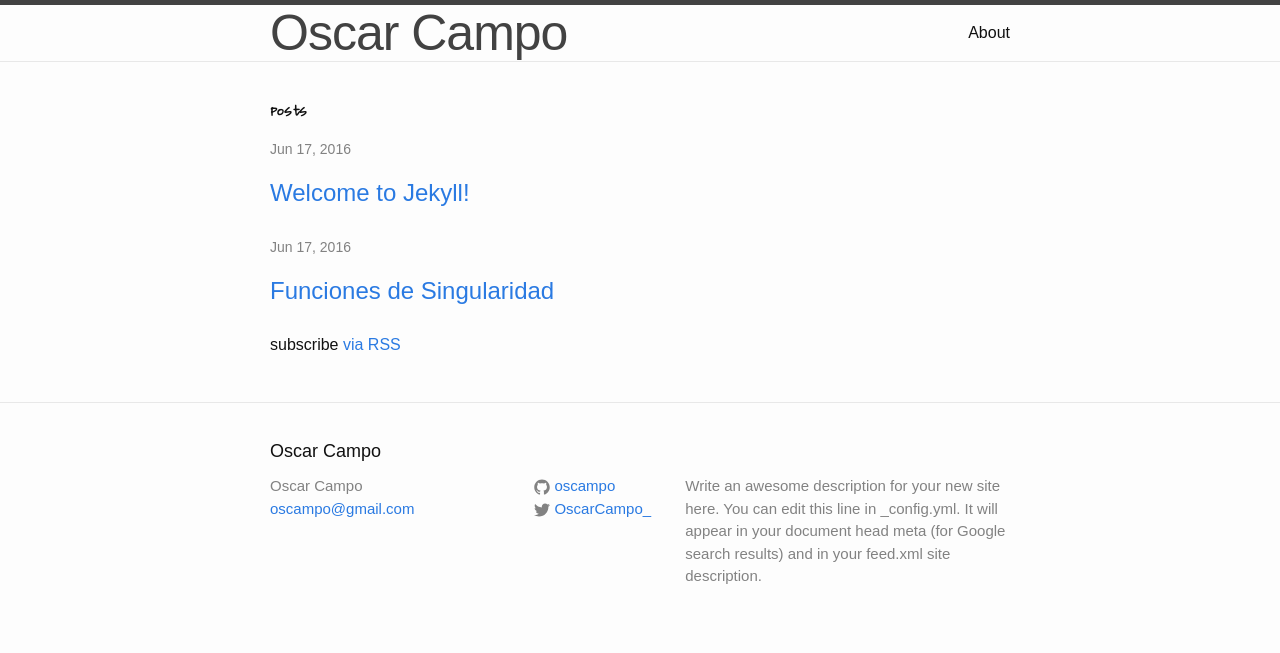
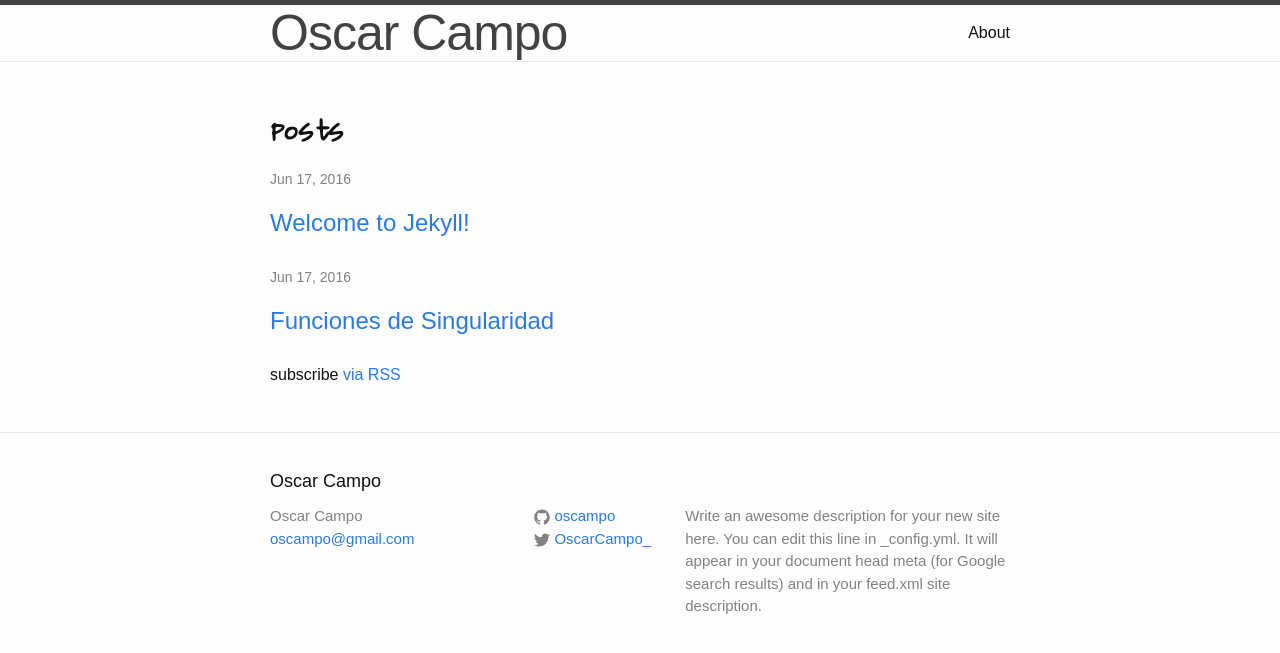
Before and after one commit to oscampo/oscampo.github.io, a Jekyll site: the page built from index.html, in a window 1280 px wide. Shown: the top 653 px of the page. Built offline with Jekyll 4.4.1, drawn with Linux system fonts in a browser that asks for light colours.

Commit message:
Update _layout.scss

```diff
--- a/_sass/_layout.scss
+++ b/_sass/_layout.scss
@@ -172,7 +172,7 @@
 }
 
 .page-heading {
-    font-size: 20px;
+    font-size: 40px;
 }
 
 .post-list {
```
